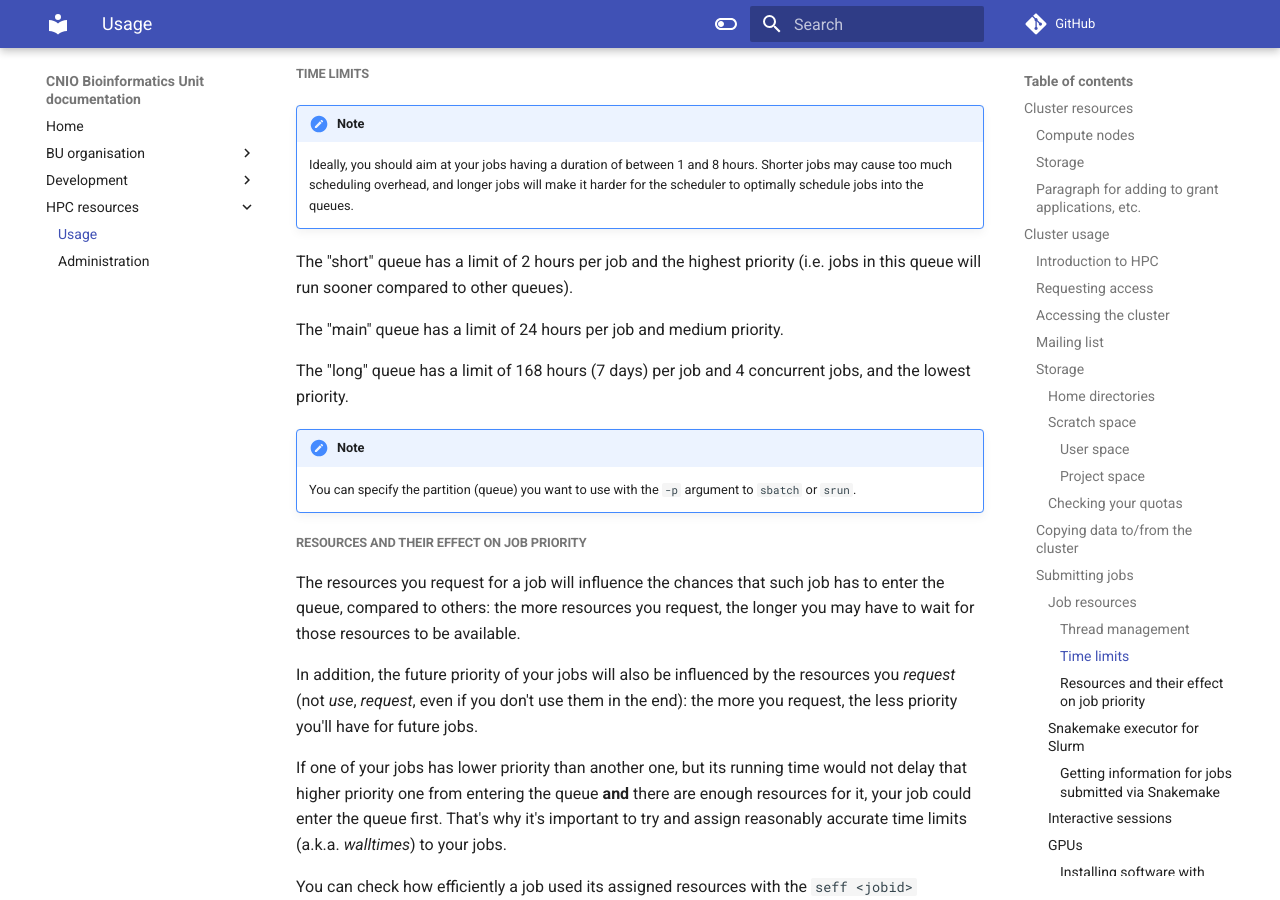
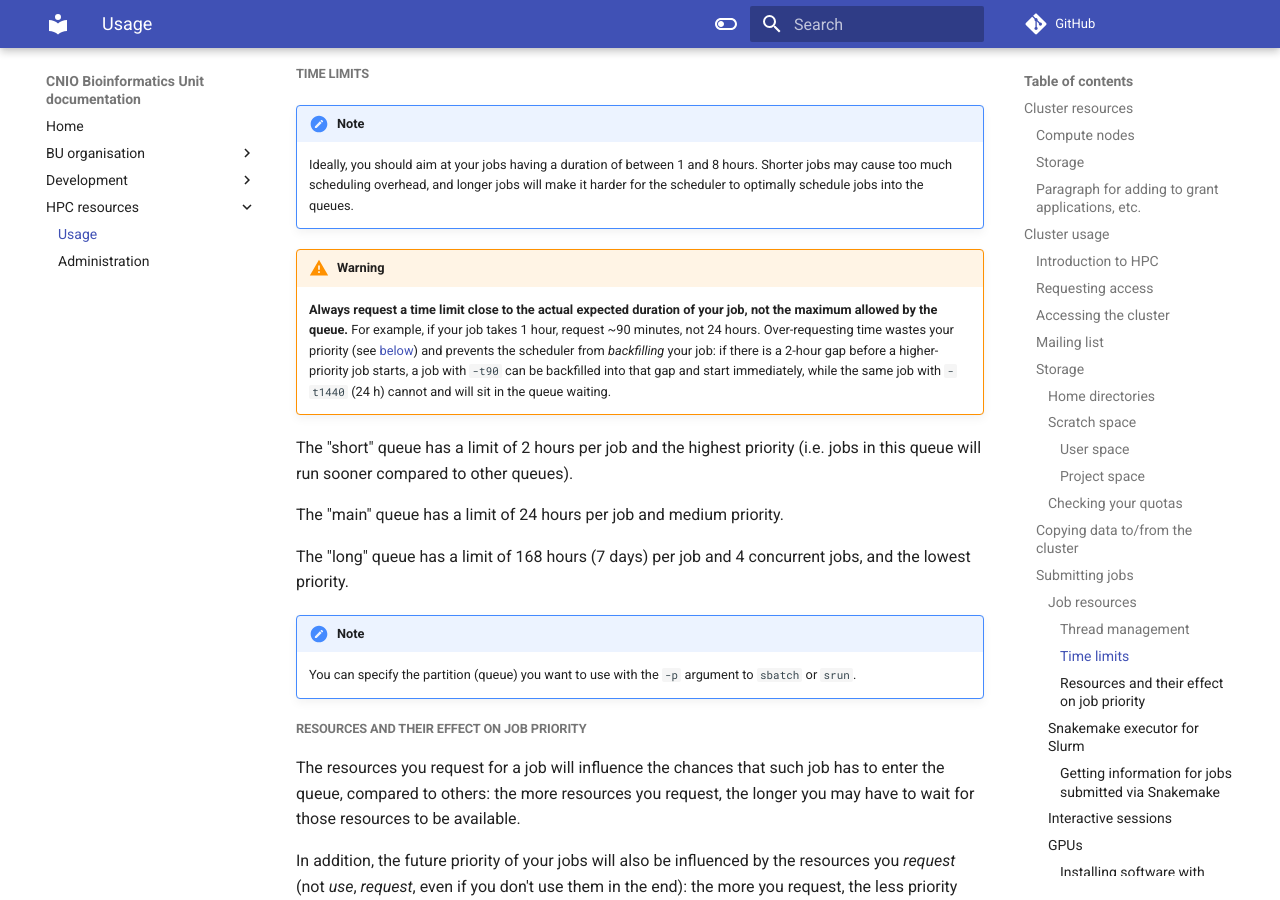
Before and after one commit to cnio-bu/cnio-bu.github.io, an MkDocs documentation site: the page built from docs/hpc/usage.md, in a window 1280 px wide and 900 px high, scrolled down 4327 px. Built offline with MkDocs 1.6.1 and Material for MkDocs 9.7.7, drawn with Linux system fonts in a browser that asks for light colours; comment, search, counter and statistics services are not loaded.

Commit message:
Add details about runtime and its effect on scheduling

```diff
--- a/docs/hpc/usage.md
+++ b/docs/hpc/usage.md
@@ -183,6 +183,17 @@ Please check [this message on the mailing list](https://lists.cnio.es/wws/arc/hp
     will make it harder for the scheduler to optimally schedule jobs into the
     queues.
 
+!!! Warning
+
+    **Always request a time limit close to the actual expected duration of your job,
+    not the maximum allowed by the queue.** For example, if your job takes 1 hour,
+    request ~90 minutes, not 24 hours. Over-requesting time wastes your
+    priority (see [below](#resources-and-their-effect-on-job-priority)) and
+    prevents the scheduler from *backfilling* your job: if there is a 2-hour gap
+    before a higher-priority job starts, a job with `-t90` can be backfilled into
+    that gap and start immediately, while the same job with `-t1440` (24 h) cannot
+    and will sit in the queue waiting.
+
 The "short" queue has a limit of 2 hours per job and the highest priority
 (i.e. jobs in this queue will run sooner compared to other queues).
 
```
